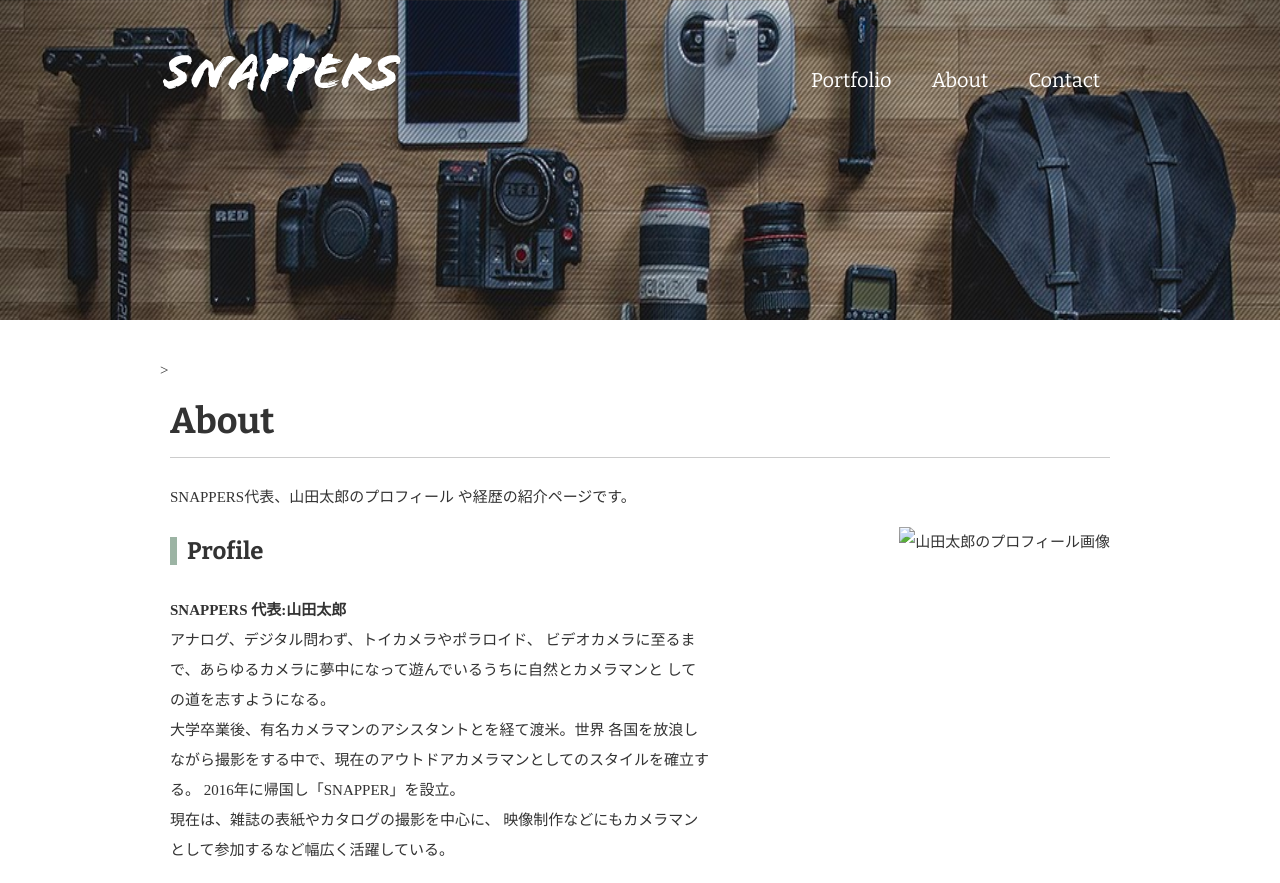
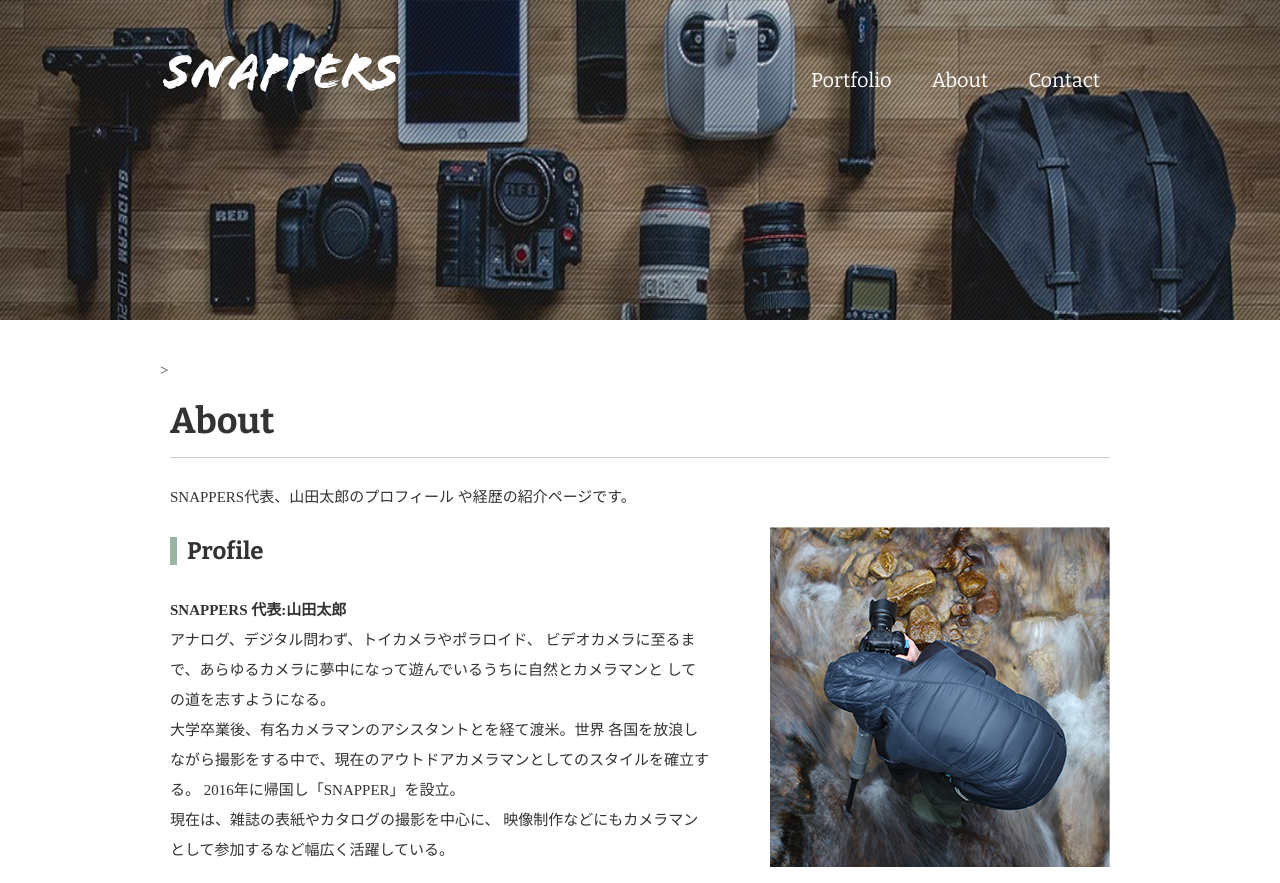
Before and after one commit to tatsuya20102/tatsuya20103.github.io, a plain HTML site: page about.html in a window 1280 px wide. Shown: the top 883 px of the page. Drawn offline with nearby package versions, Linux system fonts and the light colour scheme; files whose address does not match are found by name.

Commit message:
Update about.html

```diff
--- a/about.html
+++ b/about.html
@@ -43,7 +43,7 @@
                 2016年に帰国し「SNAPPER」を設立。<br>現在は、雑誌の表紙やカタログの撮影を中心に、
                 映像制作などにもカメラマンとして参加するなど幅広く活躍している。</p>
             </div>
-            <img src="images/images/https://github.com/tatsuya20102/tatsuya20103.github.io/blob/main/images/about-profile.png?raw=true" alt="山田太郎のプロフィール画像"
+            <img src="https://github.com/tatsuya20102/tatsuya20103.github.io/blob/main/images/about-profile.png?raw=true" alt="山田太郎のプロフィール画像"
             class="profile-image">
             </section>
             <section class="career">
```
